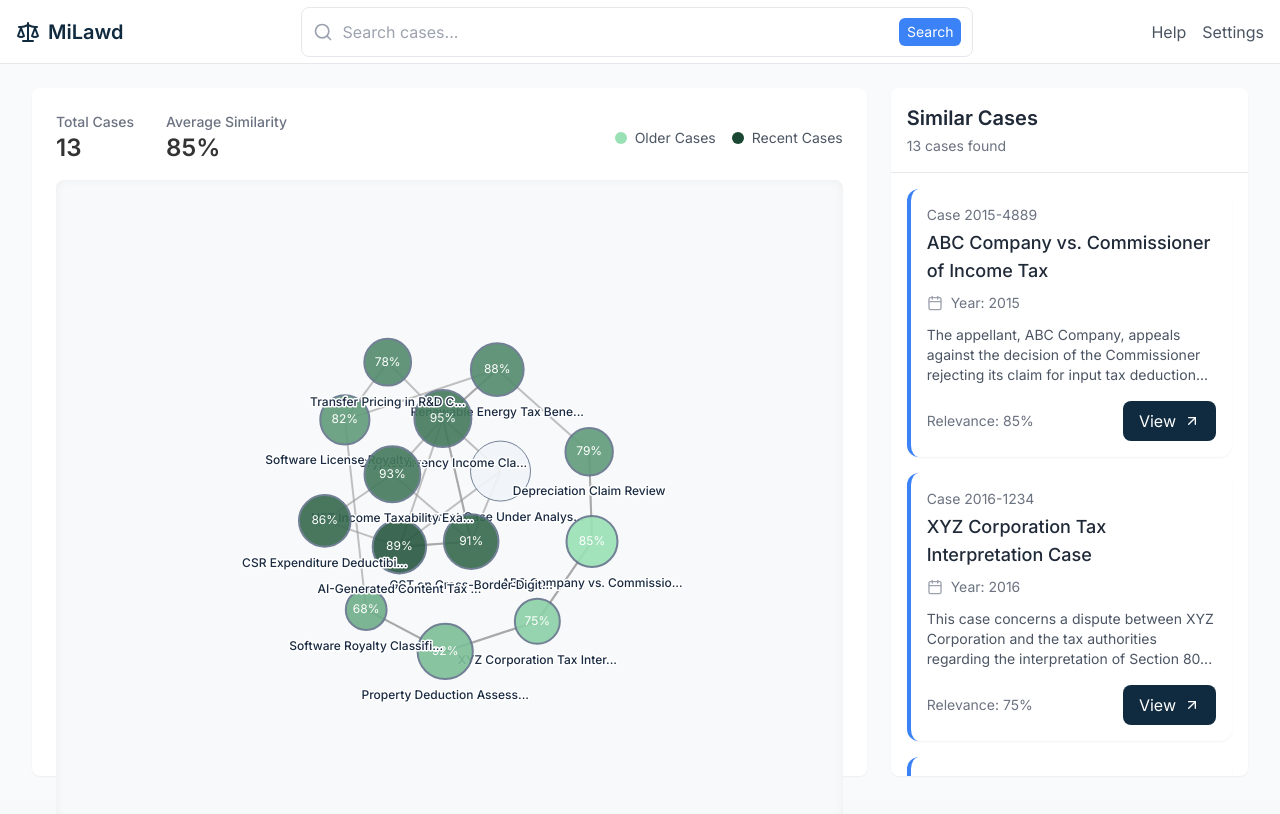
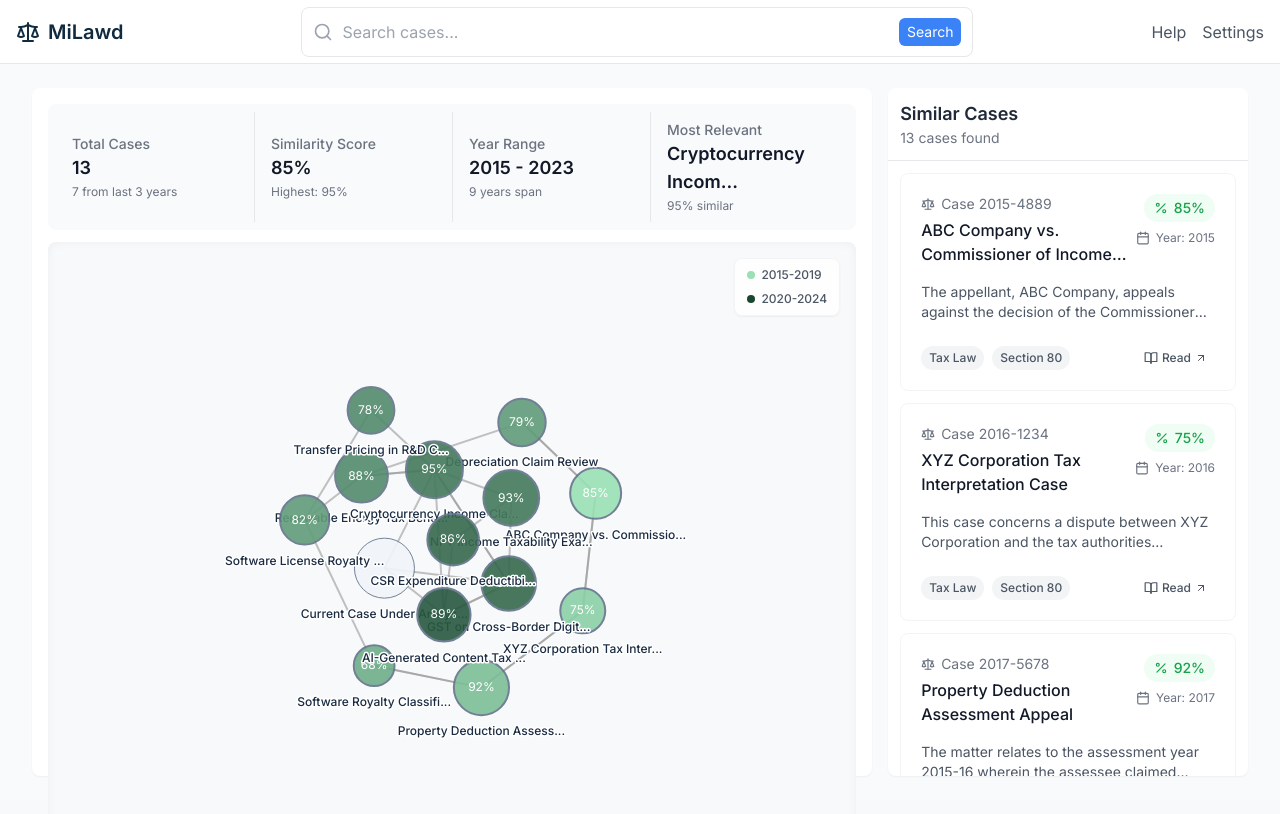
Before and after one commit to sankalp021/MiLawd, a Next.js app: page / in a window 1280 px wide. Shown: the top 814 px of the page. Built offline with nearby package versions, Linux system fonts and the light colour scheme.

Commit message:
enhance Card component with improved layout

```diff
--- a/src/components/Card.tsx
+++ b/src/components/Card.tsx
@@ -1,4 +1,4 @@
-import { ArrowUpRight, Calendar } from "lucide-react";
+import { ArrowUpRight, Calendar, Scale, Percent, BookOpen } from "lucide-react";
 
 interface CardProps {
   source: string;
@@ -24,45 +24,75 @@ export default function Card({
   isReference = false,
 }: CardProps) {
   return (
-    <div className={`
-      bg-white rounded-xl shadow-sm border-l-4 h-fit
-      transform transition-all duration-200 hover:scale-[1.02] hover:shadow-md
-      ${isReference ? "border-orange-500 ring-2 ring-orange-200" :
-        sentiment === "Positive" ? "border-l-[#026953]" :
-        sentiment === "Negative" ? "border-l-[#720606]" :
-        sentiment === "Neutral" ? "border-l-[#F08000]" :
-        "border-l-blue-500"}
-    `}>
-      <div className="p-4">
-        {isReference && (
-          <div className="mb-2 inline-block px-2 py-1 bg-orange-100 text-orange-800 rounded-full text-sm font-medium">
-            Current Case
+    <div
+      className={`
+        bg-white rounded-lg border h-fit
+        transform transition-all duration-200
+        ${isReference
+          ? "border-orange-500 bg-orange-50/50"
+          : "border-gray-100 hover:border-gray-200"
+        }
+      `}
+    >
+      <div className="p-5 space-y-4">
+        {/* Header Section */}
+        <div className="flex items-start justify-between">
+          <div className="flex-1">
+            {isReference && (
+              <span className="inline-flex items-center px-2.5 py-0.5 rounded-full text-xs font-medium bg-orange-100 text-orange-800 mb-2">
+                Current Case
+              </span>
+            )}
+            <div className="flex items-center gap-1.5 text-sm text-gray-500 mb-1">
+              <Scale className="w-3.5 h-3.5" />
+              <span>Case {caseId}</span>
+            </div>
+            <h2 className="text-base font-medium text-gray-900 line-clamp-2">
+              {title}
+            </h2>
           </div>
-        )}
-        <div className="mb-1 text-sm text-gray-500">Case {caseId}</div>
-        <h2 className="text-lg font-medium mb-2 text-gray-800 line-clamp-2">{title}</h2>
-        {date && (
-          <div className="flex items-center space-x-2 mb-3">
-            <Calendar className="w-4 h-4 text-gray-400" />
-            <p className="text-sm text-gray-500">{date}</p>
+
+          {!isReference && (
+            <div className="flex flex-col items-end gap-2">
+              <div className="flex items-center gap-1.5 px-2.5 py-1 bg-green-50 rounded-full">
+                <Percent className="w-3.5 h-3.5 text-green-600" />
+                <span className="text-sm font-medium text-green-600">
+                  {(Number(polarity) * 100).toFixed(0)}%
+                </span>
+              </div>
+              {date && (
+                <div className="flex items-center gap-1.5 text-xs text-gray-500">
+                  <Calendar className="w-3.5 h-3.5" />
+                  {date}
+                </div>
+              )}
+            </div>
+          )}
+        </div>
+
+        {/* Description Section */}
+        <div className="text-sm text-gray-600 line-clamp-2">
+          {description}
+        </div>
+
+        {/* Footer Section - Updated button styling */}
+        <div className="flex items-center justify-between pt-2">
+          <div className="flex gap-2">
+            <span className="inline-flex items-center px-2 py-1 rounded-full text-xs font-medium bg-gray-100 text-gray-600">
+              Tax Law
+            </span>
+            <span className="inline-flex items-center px-2 py-1 rounded-full text-xs font-medium bg-gray-100 text-gray-600">
+              Section 80
+            </span>
           </div>
-        )}
-        <p className="text-gray-600 mb-4 text-sm line-clamp-3">{description}</p>
 
-        <div className="flex justify-between items-center">
-          <div className="flex space-x-4">
-            {polarity && (
-              <div className="text-sm text-gray-500">
-                Relevance: {(Number(polarity) * 100).toFixed(0)}%
-              </div>
-            )}
-          </div>
-          <a href={source} target="_blank" rel="noopener noreferrer">
-            <button className="group flex items-center space-x-2 bg-[#102B3F] text-white px-4 py-2 rounded-lg hover:bg-[#1a4c6e] transition-colors">
-              <span>View</span>
-              <ArrowUpRight className="w-4 h-4 transform group-hover:translate-x-1 transition-transform" />
-            </button>
-          </a>
+          <button
+            className="inline-flex items-center gap-1 px-2 py-1 text-xs font-medium text-gray-600 hover:text-gray-900 rounded hover:bg-gray-50"
+          >
+            <BookOpen className="w-3.5 h-3.5" />
+            <span>Read</span>
+            <ArrowUpRight className="w-3 h-3" />
+          </button>
         </div>
       </div>
     </div>
--- a/src/components/CaseDisplay.tsx
+++ b/src/components/CaseDisplay.tsx
@@ -1,103 +1,168 @@
 'use client';
-import { useState, useRef, useEffect } from "react";
-import Card from "./Card";
-import Graph from "./Graph";
-import { dummyCases, Case } from "../data/dummyCases";
+import { useState, useEffect, useRef } from 'react';
+import Graph from './Graph';
+import Card from './Card';
+import { dummyCases, Case } from '../data/dummyCases';
 
 interface CaseDisplayProps {
   searchQuery: string;
 }
 
+interface StatItemProps {
+  label: string;
+  value: string | number;
+  subValue?: string;
+  icon?: React.ReactNode;
+}
+
+function StatItem({ label, value, subValue, icon }: StatItemProps) {
+  return (
+    <div className="flex items-center gap-3 px-4 py-2">
+      {icon && <div className="text-gray-400">{icon}</div>}
+      <div>
+        <div className="text-sm font-medium text-gray-500">{label}</div>
+        <div className="text-lg font-semibold text-gray-900">{value}</div>
+        {subValue && (
+          <div className="text-xs text-gray-500 mt-0.5">{subValue}</div>
+        )}
+      </div>
+    </div>
+  );
+}
+
 export default function CaseDisplay({ searchQuery }: CaseDisplayProps) {
-  const [selectedNode, setSelectedNode] = useState<Case | null>(null);
-  const [newCaseInput, setNewCaseInput] = useState<string>("");
-  const [fetchedCases, setFetchedCases] = useState(dummyCases);
-  const cardRefs = useRef<(HTMLDivElement | null)[]>([]);
-  const containerRef = useRef<HTMLDivElement | null>(null);
+  const [cases, setCases] = useState<Case[]>(dummyCases);
+  const [selectedCase, setSelectedCase] = useState<Case | null>(null);
+  const listContainerRef = useRef<HTMLDivElement>(null);
 
-  const setCardRef = (el: HTMLDivElement | null, index: number) => {
-    cardRefs.current[index] = el;
-  };
+  // Filter cases when searchQuery changes and clear selection.
+  useEffect(() => {
+    if (searchQuery) {
+      const filtered = dummyCases.filter(c =>
+        c.name.toLowerCase().includes(searchQuery.toLowerCase()) ||
+        c.description.toLowerCase().includes(searchQuery.toLowerCase()) ||
+        c.id.toLowerCase().includes(searchQuery.toLowerCase())
+      );
+      setCases(filtered);
+      console.log('[Search] Filtered cases:', filtered.map(c => c.id));
+    } else {
+      setCases(dummyCases);
+      console.log('[Search] Reset cases to dummyCases');
+    }
+    setSelectedCase(null);
+  }, [searchQuery]);
 
-  const handleNodeClick = (node: Case) => {
-    setSelectedNode(node);
-    const index = cardRefs.current.findIndex(ref => ref && ref.dataset.id === node.id);
-    if (index !== -1 && cardRefs.current[index]) {
-      const containerTop = containerRef.current!.getBoundingClientRect().top;
-      const elementTop = cardRefs.current[index]!.getBoundingClientRect().top;
-      const offsetPosition = elementTop - containerTop + containerRef.current!.scrollTop - (containerRef.current!.clientHeight / 2) + (cardRefs.current[index]!.clientHeight / 2);
-      containerRef.current!.scrollTo({
-        top: offsetPosition,
-        behavior: "smooth"
+  // When selectedCase changes, attempt to scroll its card into view.
+  useEffect(() => {
+    console.log('[SelectedCase] Changed selection:', selectedCase);
+    if (selectedCase && listContainerRef.current) {
+      requestAnimationFrame(() => {
+        const cardEl = listContainerRef.current!.querySelector(
+          `[data-case-id="${selectedCase.id}"]`
+        ) as HTMLElement;
+        if (cardEl) {
+          console.log('[Scroll] Found card for:', selectedCase.id);
+          cardEl.scrollIntoView({ behavior: 'smooth', block: 'center', inline: 'nearest' });
+          setTimeout(() => {
+            console.log('[Scroll] Finished scrolling to:', selectedCase.id);
+          }, 600);
+        } else {
+          console.error('[Scroll] Card element not found for:', selectedCase.id);
+        }
       });
+    }
+  }, [selectedCase]);
+
+  // Display only non-reference cases
+  const relatedCases = cases.filter(c => !c.isReference);
+
+  // When a node in the graph is clicked, update the selection.
+  const onGraphNodeClick = (node: Case) => {
+    if (!node.isReference) {
+      console.log('[Graph] Node clicked:', node.id);
+      setSelectedCase(node);
     }
   };
 
-  useEffect(() => {
-    if (searchQuery) {
-      const filteredCases = dummyCases.filter(
-        case_ =>
-          case_.description.toLowerCase().includes(searchQuery.toLowerCase()) ||
-          case_.name.toLowerCase().includes(searchQuery.toLowerCase()) ||
-          case_.id.toLowerCase().includes(searchQuery.toLowerCase())
-      );
-      setFetchedCases(filteredCases);
-    } else {
-      setFetchedCases(dummyCases);
-    }
-  }, [searchQuery]);
-
-  const relatedCases = fetchedCases.filter(c => !c.isReference);
+  const stats = {
+    totalCases: relatedCases.length,
+    recentCases: relatedCases.filter(c => c.year >= 2020).length,
+    avgSimilarity: (relatedCases.reduce((acc, c) => acc + c.similarityScore, 0) / relatedCases.length * 100).toFixed(0),
+    highestSimilarity: (Math.max(...relatedCases.map(c => c.similarityScore)) * 100).toFixed(0),
+    yearRange: {
+      start: Math.min(...relatedCases.map(c => c.year)),
+      end: Math.max(...relatedCases.map(c => c.year))
+    },
+    mostRelevantCase: relatedCases.reduce((prev, curr) =>
+      prev.similarityScore > curr.similarityScore ? prev : curr
+    )
+  };
 
   return (
-    <div className="flex flex-col w-full h-[calc(100vh-7rem)] gap-6">
-      <div className="flex flex-row gap-6 flex-1 min-h-0">
-        <div className="w-[70%] bg-white rounded-lg shadow-sm p-6">
-          {/* Info Panel */}
-          <div className="flex justify-between items-center mb-4">
-            <div className="flex space-x-8">
-              <div>
-                <h3 className="text-sm font-medium text-gray-500">Total Cases</h3>
-                <p className="text-2xl font-semibold">{relatedCases.length}</p>
-              </div>
-              <div>
-                <h3 className="text-sm font-medium text-gray-500">Average Similarity</h3>
-                <p className="text-2xl font-semibold">
-                  {(relatedCases.reduce((acc, c) => acc + c.similarityScore, 0) / relatedCases.length * 100).toFixed(0)}%
-                </p>
+    <div className="flex flex-col w-full h-[calc(100vh-7rem)] gap-4">
+      <div className="flex flex-row gap-4 flex-1 min-h-0">
+        <div className="w-[70%] bg-white rounded-lg shadow-sm p-4 relative">
+          {/* Stats Panel - Simplified and centered */}
+          <div className="bg-gray-50 rounded-lg p-2 mb-3">
+            <div className="grid grid-cols-4 divide-x divide-gray-200">
+              <StatItem
+                label="Total Cases"
+                value={stats.totalCases}
+                subValue={`${stats.recentCases} from last 3 years`}
+              />
+              <StatItem
+                label="Similarity Score"
+                value={`${stats.avgSimilarity}%`}
+                subValue={`Highest: ${stats.highestSimilarity}%`}
+              />
+              <StatItem
+                label="Year Range"
+                value={`${stats.yearRange.start} - ${stats.yearRange.end}`}
+                subValue={`${stats.yearRange.end - stats.yearRange.start + 1} years span`}
+              />
+              <StatItem
+                label="Most Relevant"
+                value={stats.mostRelevantCase.name.substring(0, 20) + "..."}
+                subValue={`${(stats.mostRelevantCase.similarityScore * 100).toFixed(0)}% similar`}
+              />
+            </div>
+          </div>
+
+          {/* Graph container with legend overlay */}
+          <div className="h-[calc(100%-60px)] relative">
+            {/* Year Range Legend - Floating over graph */}
+            <div className="absolute top-4 right-4 z-10 bg-white/80 backdrop-blur-sm rounded-lg px-3 py-2 shadow-sm border border-gray-100">
+              <div className="flex flex-col gap-2">
+                <div className="flex items-center gap-1.5">
+                  <div className="w-2 h-2 rounded-full bg-[#99E1B5]" />
+                  <span className="text-xs font-medium text-gray-600">2015-2019</span>
+                </div>
+                <div className="flex items-center gap-1.5">
+                  <div className="w-2 h-2 rounded-full bg-[#1A4731]" />
+                  <span className="text-xs font-medium text-gray-600">2020-2024</span>
+                </div>
               </div>
             </div>
 
-            {/* Color Legend */}
-            <div className="flex items-center space-x-4 text-sm text-gray-600">
-              <div className="flex items-center gap-2">
-                <div className="w-3 h-3 rounded-full bg-[#99E1B5]" />
-                <span>Older Cases</span>
-              </div>
-              <div className="flex items-center gap-2">
-                <div className="w-3 h-3 rounded-full bg-[#1A4731]" />
-                <span>Recent Cases</span>
-              </div>
-            </div>
+            <Graph cases={cases} onNodeClick={onGraphNodeClick} />
           </div>
-
-          {/* Graph */}
-          <Graph cases={fetchedCases} onNodeClick={handleNodeClick} />
         </div>
 
         <div className="w-[30%] flex flex-col bg-white rounded-lg shadow-sm overflow-hidden">
-          <div className="sticky top-0 bg-white z-10 p-4 border-b">
-            <h2 className="text-xl font-semibold text-gray-800">Similar Cases</h2>
-            <p className="text-gray-500 text-sm mt-1">
-              {relatedCases.length} cases found
-            </p>
+          <div className="sticky top-0 bg-white z-10 p-3 border-b">
+            <h2 className="text-lg font-semibold text-gray-800">Similar Cases</h2>
+            <p className="text-gray-500 text-sm">{relatedCases.length} cases found</p>
           </div>
-          <div className="flex flex-col gap-4 p-4 overflow-y-auto" ref={containerRef}>
-            {relatedCases.map((item, index) => (
+          {/* Cards container with data-case-id attribute on each card */}
+          <div className="flex flex-col gap-3 p-3 overflow-y-auto" ref={listContainerRef}>
+            {relatedCases.map((item) => (
               <div
-                key={index}
-                ref={(el) => setCardRef(el, index)}
-                data-id={item.id}
+                key={item.id}
+                data-case-id={item.id}
+                onClick={() => setSelectedCase(item)}
+                className={`cursor-pointer transition-all duration-200 ${
+                  selectedCase?.id === item.id ? 'scale-[1.02] shadow-md' : ''
+                }`}
               >
                 <Card
                   source="#"
@@ -117,13 +182,3 @@ export default function CaseDisplay({ searchQuery }: CaseDisplayProps) {
     </div>
   );
 }
-
-// Add new Stat component
-function Stat({ label, value }: { label: string; value: string | number }) {
-  return (
-    <div className="text-center">
-      <div className="text-sm font-medium text-gray-500">{label}</div>
-      <div className="text-xl font-semibold mt-1">{value}</div>
-    </div>
-  );
-}
```
